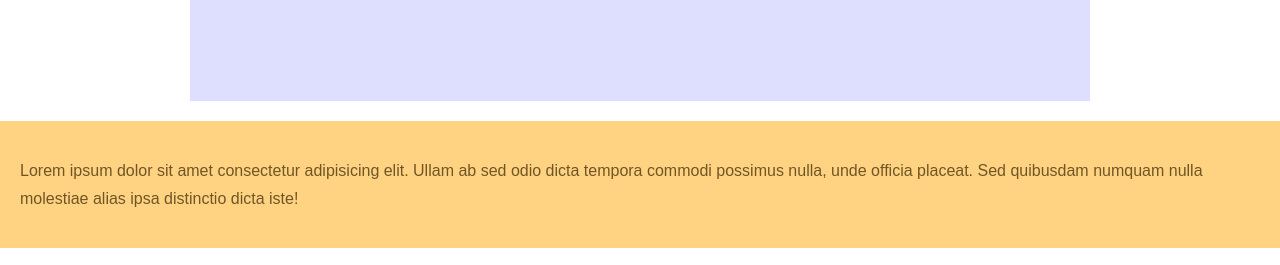
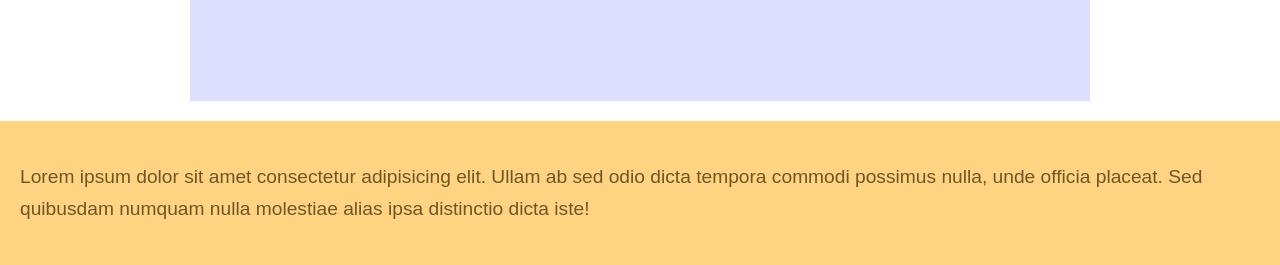
Before and after one commit to MAURICEDS0UZA/udemy_learning, a plain HTML site: page css_grid/grid.html in a window 1280 px wide. Shown: the part 506-771 px from the top of the page. Drawn offline with Linux system fonts and the light colour scheme; grey boxes are pictures that could not be loaded.

```diff
--- a/css_grid/grid.css
+++ b/css_grid/grid.css
@@ -60,6 +60,8 @@
     color: rgb(112, 86, 38);
     line-height: 1.7;
     padding: 20px;
+    grid-template-columns: minmax(auto,960px);
+    font-size: larger;
   }
 
   .photo-example {
```
